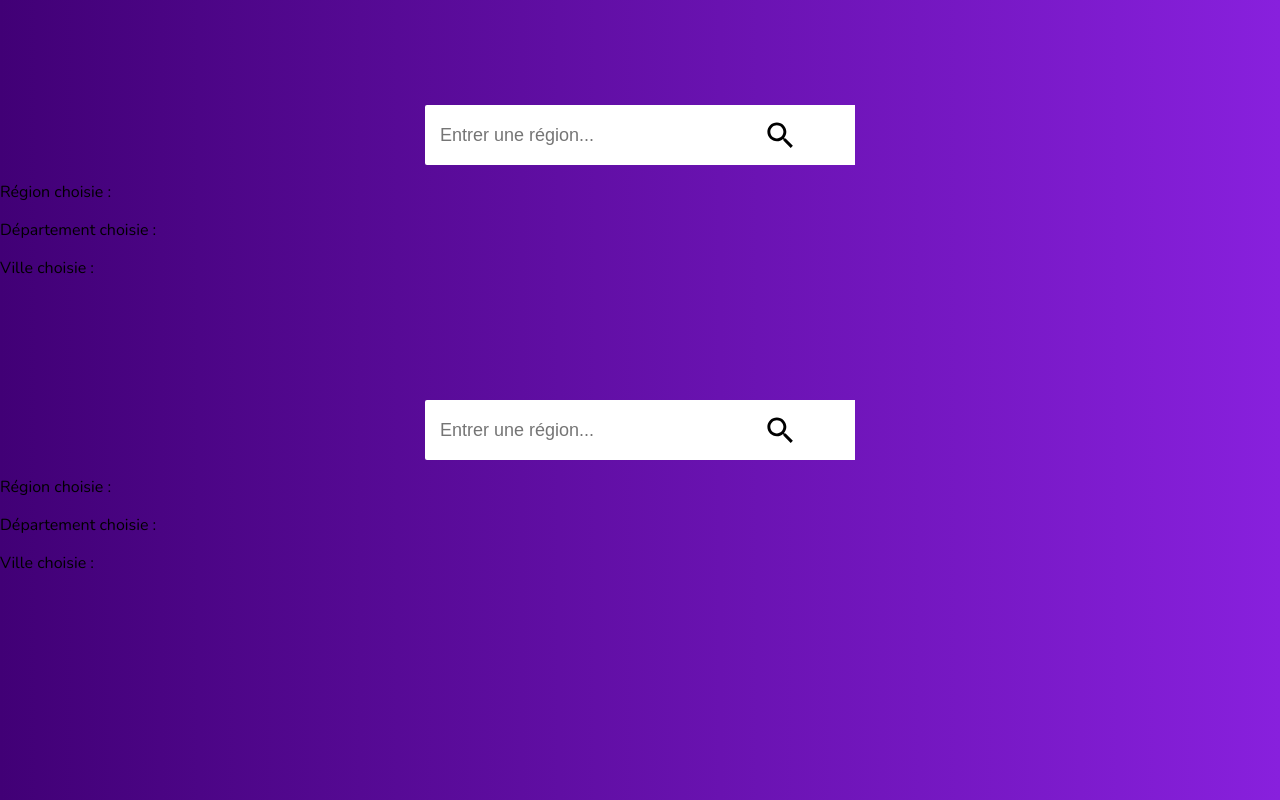
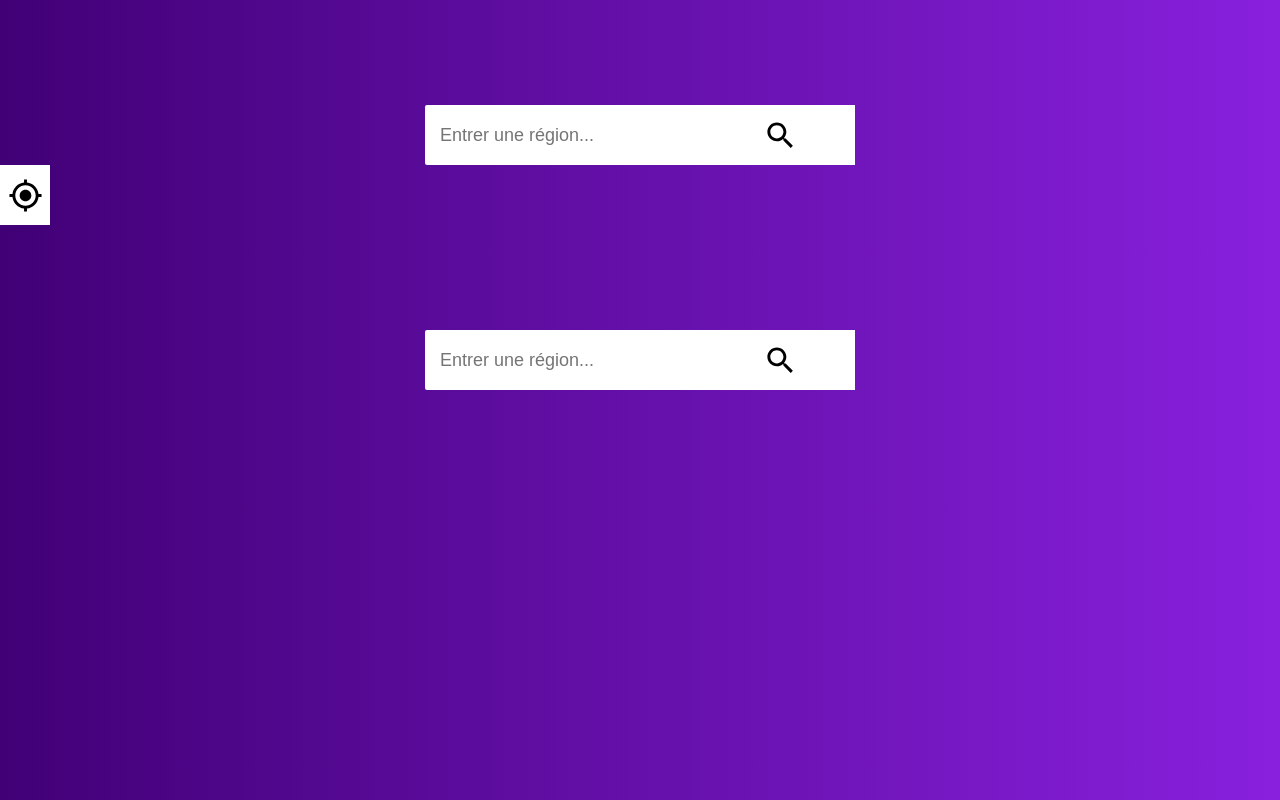
Before and after one commit to Alexis-Looten/EPSI-REACTJS-NAVIGATION, a React (Create React App) app: page / in a window 1280 px wide. Built offline with nearby package versions, Linux system fonts and the light colour scheme.

Commit message:
add local position for start

```diff
--- /dev/null
+++ b/src/components/Local.js
@@ -0,0 +1,24 @@
+import React from "react";
+import MyLocationIcon from '@mui/icons-material/MyLocation';
+
+const Local = (props) => {
+
+  const getLocation = () => {
+    navigator.geolocation.getCurrentPosition(
+      (position) => {
+        props.geoloc(position);
+      },
+      (error) => {
+        console.log(error);
+      }
+    );
+  }
+
+  return (
+    <div className="searchIcon">
+        <MyLocationIcon id="clearBtn" onClick={getLocation} />
+    </div>
+  );
+};
+
+export default Local;
--- a/src/components/SearchBar.js
+++ b/src/components/SearchBar.js
@@ -88,7 +88,7 @@ function SearchBar(props) {
           ? (<CancelPresentationIcon id="clearBtn" onClick={clearSelected} /> )
           : (<></>)
           }
-      </div>
+        </div>
       </div>
       {filteredData.length !== 0 && (
         <div className="dataResult">
@@ -102,9 +102,9 @@ function SearchBar(props) {
     </div>
 
     <div className="Choices">
-      <p>Région choisie : {selectedRegion}</p>
-      <p>Département choisie : {selectedDepartment}</p>
-      <p>Ville choisie : {selectedCity}</p>
+      {selectedRegion && <p>Région choisie : {selectedRegion}</p>}
+      {selectedDepartment && <p>Département choisie : {selectedDepartment}</p>}
+      {selectedCity && <p>Ville choisie : {selectedCity}</p>}
     </div>
     </>
   );
--- a/src/pages/Home.js
+++ b/src/pages/Home.js
@@ -1,6 +1,7 @@
 import React, { useState } from "react";
 import SearchBar from "../components/SearchBar";
 import MapComponent from "../components/Mapping";
+import Local from "../components/Local"
 
 function Home(props){
     const [StartCity, setStartCity] = useState();
@@ -11,13 +12,23 @@ function Home(props){
     }
 
     const handleEnd = (city) => {
+
       setEndCity(city);
+    }
+
+    const handleLocal = (geoloc) => {
+      setStartCity({
+        gps_lat: geoloc.coords.latitude,
+        gps_lng: geoloc.coords.longitude
+        });
+      window.confirm("Position actuelle utilisée comme lieu de départ")
     }
 
     return(
         <>
         {/* Start */}
         <SearchBar selectedCity={handleStart}/>
+        <Local geoloc={handleLocal}/>
 
         {/* End */}
         <SearchBar selectedCity={handleEnd}/>
```
